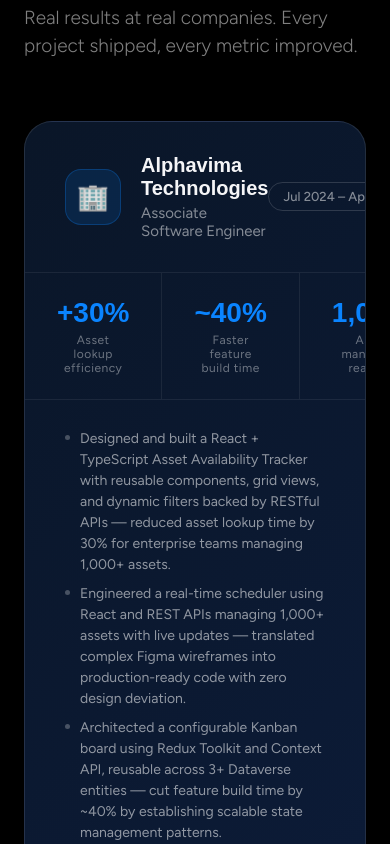
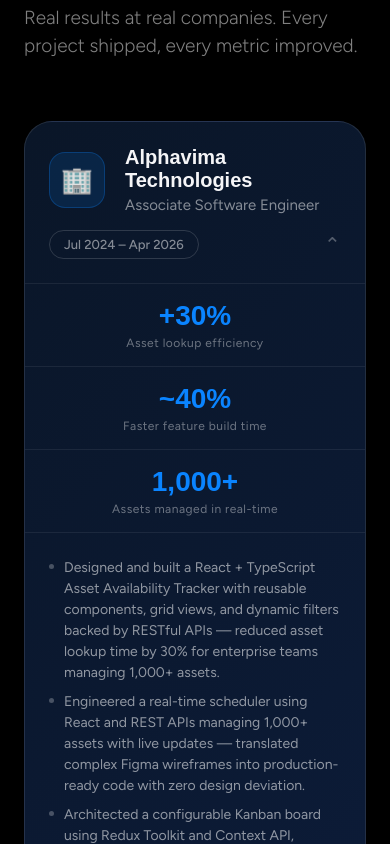
Before and after one commit to sairaghukiran14/portfolio, a React (Vite) app: page / in a window 390 px wide. Shown: the part 5320-6164 px from the top of the page. Built offline with nearby package versions, Linux system fonts and the light colour scheme; a web font is replaced by a local one.

Commit message:
Fixed the responsive  CSS part

```diff
--- a/src/Components/Experience.jsx
+++ b/src/Components/Experience.jsx
@@ -43,7 +43,7 @@
                   <div className="exp-role-text">{e.role}</div>
                 </div>
               </div>
-              <div style={{ display: "flex", gap: 10, alignItems: "center" }}>
+              <div className="exp-header-right" style={{ display: "flex", gap: 10, alignItems: "center" }}>
                 {e.live ? (
                   <div className="exp-live-badge">
                     <div className="exp-live-dot" />
--- a/src/index.css
+++ b/src/index.css
@@ -1175,6 +1175,33 @@
 
   .exp-bullets-wrap {
     grid-template-columns: 1fr;
+    padding: 24px;
+  }
+
+  .exp-header {
+    flex-direction: column;
+    align-items: flex-start;
+    gap: 16px;
+    padding: 24px;
+  }
+
+  .exp-header-right {
+    width: 100%;
+    justify-content: space-between;
+  }
+
+  .exp-metrics-row {
+    flex-direction: column;
+  }
+
+  .exp-metric {
+    border-right: none;
+    border-bottom: 0.5px solid rgba(255, 255, 255, 0.07);
+    padding: 16px 24px;
+  }
+
+  .exp-metric:last-child {
+    border-bottom: none;
   }
 
   .hero-code-card {
```
